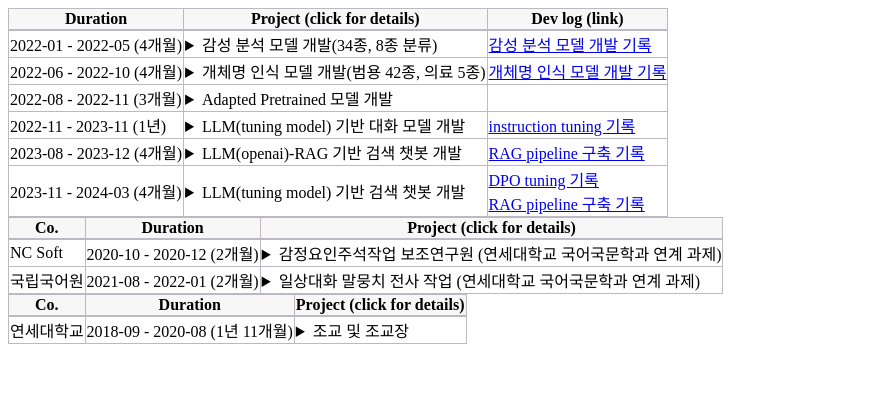
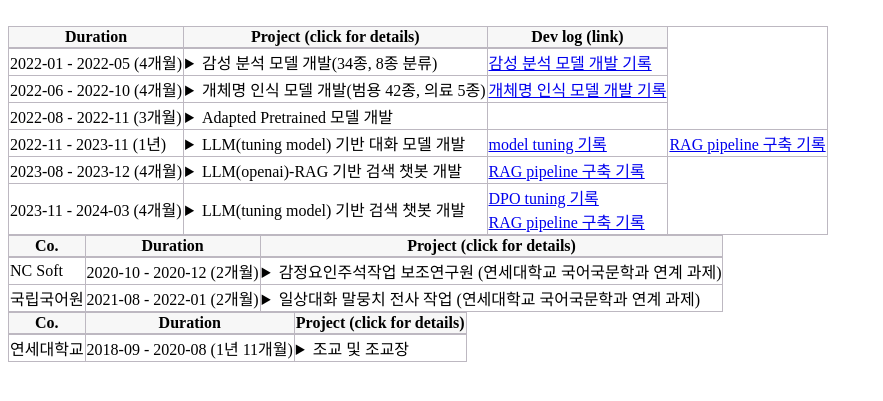
Before and after one commit to finddme/finddme.github.io, a Jekyll site: the page built from _posts/2022-01-01-Project.md, in a window 1280 px wide. Shown: the top 401 px of the page, without its empty margins (0-883 px from the left). Built offline with Jekyll 4.4.1, drawn with Linux system fonts in a browser that asks for light colours; some of the changed text lies outside the part shown.

Commit message:
Update 2022-01-01-Project.md

```diff
--- a/_posts/2022-01-01-Project.md
+++ b/_posts/2022-01-01-Project.md
@@ -173,7 +173,7 @@
               <li><strong>사용 기술</strong></li>
                   1) MLM task 수행 모델 구현 기술 (BERT, Electra, Roberta 적용)<br>
               <br>
-              <li><strong>개발 언어: python (framework: pytorch)</strong></li>
+              <li><strong>개발 언어</strong>: python (framework: pytorch)</li>
               <br>
               <li><strong>수행 업무 요약</strong></li>
                   헬스케어, 법률 등 일상적으로 사용되는 문어 혹은 구어와 상이한 어휘가 다수 분포된 도메인에 사용될 사전학습 모델 개발<br>
@@ -187,33 +187,35 @@
            <details>
            <summary style="cursor: pointer;" onmouseover="this.style.fontWeight='bold'; this.style.color='#003876'; this.style.backgroundColor='#f2f2f2'" onmouseout="this.style.fontWeight=''; this.style.color=''; this.style.backgroundColor=''"><span class="glyphicon glyphicon-menu-right"></span>
             <span class="glyphicon glyphicon-option-horizontal" style="display:none"></span>LLM(tuning model) 기반 대화 모델 개발</summary>
-              <li>담당 업무: </li>
+              <li><strong>담당 업무</strong></li>
                   1) LLM 기반 멀티턴  대화 모델 개발<br>
                   2) LLM instruction data 수집 및 전처리<br>
                   3) 윤리 검증 모델 개발<br>
                   4) 윤리 검증 모델 학습 데이터 수집<br>
                   5) 감성 분석 모델 제공<br>
               <br>
-              <li>사용 기술: </li>
+              <li><strong>사용 기술</strong></li>
                   1) LLM instruction tuning 기술 (LLaMa 2 13B Qlora tuning)<br>
                   2) Data 전처리 (vicuna + dolly + alpaca + korquad1.0 + korquad2.0 각 데이터별 특성 분석 후 동일한 instruction data로 변형)<br>
                   3) Retrieval Augmented Generation 기반 챗봇 개발 기술<br>
                   4) RAG에 사용될 vectorstore 구축<br>
                   5) NLP-classifiacation model 개발 기술<br>
               <br>
-              <li>개발 언어: </li>
+              <li><strong>개발 언어</strong></li>
                 python (framework: pytorch/ rag pipeline 구축에 사용된 library: Langchain / vectorstore: FAISS)
               <br>
-              <li>수행 업무 요약:</li>
+              <li><strong>수행 업무 요약</strong></li>
                   LLLM 기반 멀티턴 대화 모델 개발과 윤리 검증 모델, 감성 분석 모델 개발을 담당. 대화 모델의 경우 LLM의 환각현상을 줄이기 위해 RAG 기술을 적용, Retriever 정확도를 높이기 위해 vectorstore 저장 시 metadata에 데이터 출처와 소제목을 함께 저장. <br>
 네 가지 데이터를 수집하여 윤리 검증 모델 개발(f1-score 90.6) <br>
 사용자 감성 분석에 사용할 감성 분석 모델 개발<br>
               <br>
-              <li>협업 기여도:</li>
+              <li><strong>협업 기여도</strong></li>
              대화 모델 50%(2인 협동 개발), 윤리 검증 모델 100%, 감성 분석 모델 100%
             </details>
           </td>
-         <td class="line"><a href="https://finddme.github.io/dev%20log/2023/03/31/llm_tuning_merge/">instruction tuning 기록</a></td>
+         <td class="line"><a href="https://finddme.github.io/dev%20log/2023/03/31/llm_tuning_merge/">model tuning 기록</a></td>
+         <br>
+         <td class="line"><a href="https://finddme.github.io/dev log/2024/01/02/rag/">RAG pipeline 구축 기록</a></td>
        </tr>
        <tr>
          <td class="line">2023-08 - 2023-12 (4개월)</td>
@@ -221,10 +223,10 @@
            <details>
            <summary style="cursor: pointer;" onmouseover="this.style.fontWeight='bold'; this.style.color='#003876'; this.style.backgroundColor='#f2f2f2'" onmouseout="this.style.fontWeight=''; this.style.color=''; this.style.backgroundColor=''"><span class="glyphicon glyphicon-menu-right"></span>
             <span class="glyphicon glyphicon-option-horizontal" style="display:none"></span>LLM(openai)-RAG 기반 검색 챗봇 개발</summary>
-              <li>담당 업무: </li>
+              <li><strong>담당 업무</strong></li>
                   1) LLM 기반 검색 시스템 개발<br>
               <br>
-              <li>사용 기술: </li>
+              <li><strong>사용 기술</strong></li>
                   1) Retrieval Augmented Generation 기반 검색 시스템 개발 기술 <br>
                         - metadata filtering<br>
                         - hierarchical similarity search -> 3단계<br>
@@ -241,14 +243,14 @@
                         - [답변 일시, 소요 시간, 질문, 답변, 사용자 ip] 저장 기능 추가<br>
                   2) RAG에 사용될 vectorstore 구축<br>
               <br>
-              <li>개발 언어: python (rag pipeline 구축에 사용된 library: Langchain / vectorstore: FAISS)</li>
+              <li><strong>개발 언어:</strong> python (rag pipeline 구축에 사용된 library: Langchain / vectorstore: FAISS)</li>
               <br>
-              <li>수행 업무 요약:</li>
-                  openai 에서 공개한 GPT-4-turbo 모델을 사용하여 LLM 기반 검색 시스템 개발<br>
-                   RAG pipeline의 정교화<br>
-                  retrieval 결과의 정확도 향상을 위해 hierarchical similarity search 적용. <br>
-                  retrieval data, 사용자 예상 질문 리스트 분석을 통해 retrieval data 카테고리 분류. 분류한 카테고리를 기준으로 retrieval data에 metadata 추. 이를 통해 retrieval에 소요되 시간 감축.<br>
-                  gpt-4-turbo의 영어 답변 반환 문제를 해결하기 위해 영-한 번역 플로우를 추가
+              <li><strong>수행 업무 요약</strong></li>
+                  - openai 에서 공개한 GPT-4-turbo 모델을 사용하여 LLM 기반 검색 시스템 개발<br>
+                  - RAG pipeline의 정교화<br>
+                  - retrieval 결과의 정확도 향상을 위해 hierarchical similarity search 적용. <br>
+                  - retrieval data, 사용자 예상 질문 리스트 분석을 통해 retrieval data 카테고리 분류. 분류한 카테고리를 기준으로 retrieval data에 metadata 추. 이를 통해 retrieval에 소요되 시간 감축.<br>
+                  - gpt-4-turbo의 영어 답변 반환 문제를 해결하기 위해 영-한 번역 플로우를 추가
             </details>
           </td>
           <td class="line"><a href="https://finddme.github.io/dev%20log/2024/01/02/rag/">RAG pipeline 구축 기록</a></td>
@@ -259,24 +261,25 @@
            <details>
            <summary style="cursor: pointer;" onmouseover="this.style.fontWeight='bold'; this.style.color='#003876'; this.style.backgroundColor='#f2f2f2'" onmouseout="this.style.fontWeight=''; this.style.color=''; this.style.backgroundColor=''"><span class="glyphicon glyphicon-menu-right"></span>
             <span class="glyphicon glyphicon-option-horizontal" style="display:none"></span>LLM(tuning model) 기반 검색 챗봇 개발</summary>
-              <li>담당 업무: </li>
+              <li><strong>담당 업무</strong></li>
                   1) LLM 기반 검색 챗봇 개발<br>
               <br>
-              <li>사용 기술: </li>
+              <li><strong>사용 기술</strong></li>
                   1) sLLM instruction tuning 기술 (Mistral, Solar DPO+Qlora tuning/ 7.24B,10.7B 모델 Merge)<br>
                   2) pdf로부터 instruction data 추출<br>
                   3) Model Merge(mergekit)<br>
                   4) Model Quantization (AWQ)<br>
                   5) Retrieval Augmented Generation 기반 검색 시스템 개발 기술 <br>
-                  6) vLLM <br>
+                  6) RAG에 사용될 vectorstore 구축 기술 <br>
+                  7) vLLM <br>
               <br>
-              <li>개발 언어: python (rag pipeline 구축에 사용된 library: Langchain / vectorstore: FAISS)</li>
+              <li><strong>개발 언어:</strong> python (rag pipeline 구축에 사용된 library: Langchain / vectorstore: FAISS)</li>
               <br>
-              <li>수행 업무 요약:</li>
-                  DPO+Qlora를 통해 개발한 자체 sLLM instruction tuning model과 huggingface에 공개된 7.24B급 모델들의 merge 실험을 통해 해당 과제에 사용될 모델을 개발. <br>
-                  PDF형식의 각종 연구 자료에서 dpo data(instruction, context, response, rejected)를 추출하여 DPO+Qlora 학습 데이터 수집.<br>
-                  연구자료 분석 및 분류 결과로 metadata생성, 이를 기준으로 RAG pipeline 구축<br>
-                  vLLM 적용을 통해 추론 속도 향상
+              <li><strong>수행 업무 요약</strong></li>
+                  - DPO+Qlora를 통해 개발한 자체 sLLM instruction tuning model과 huggingface에 공개된 7.24B급 모델들의 merge 실험을 통해 해당 과제에 사용될 모델을 개발. <br>
+                  - PDF형식의 각종 연구 자료에서 dpo data(instruction, context, response, rejected)를 추출하여 DPO+Qlora 학습 데이터 수집.<br>
+                  - 연구자료 분석 및 분류 결과로 metadata생성, 이를 기준으로 RAG pipeline 구축<br>
+                  - vLLM 적용을 통해 추론 속도 향상
               <br>
             </details>
           </td>
```
